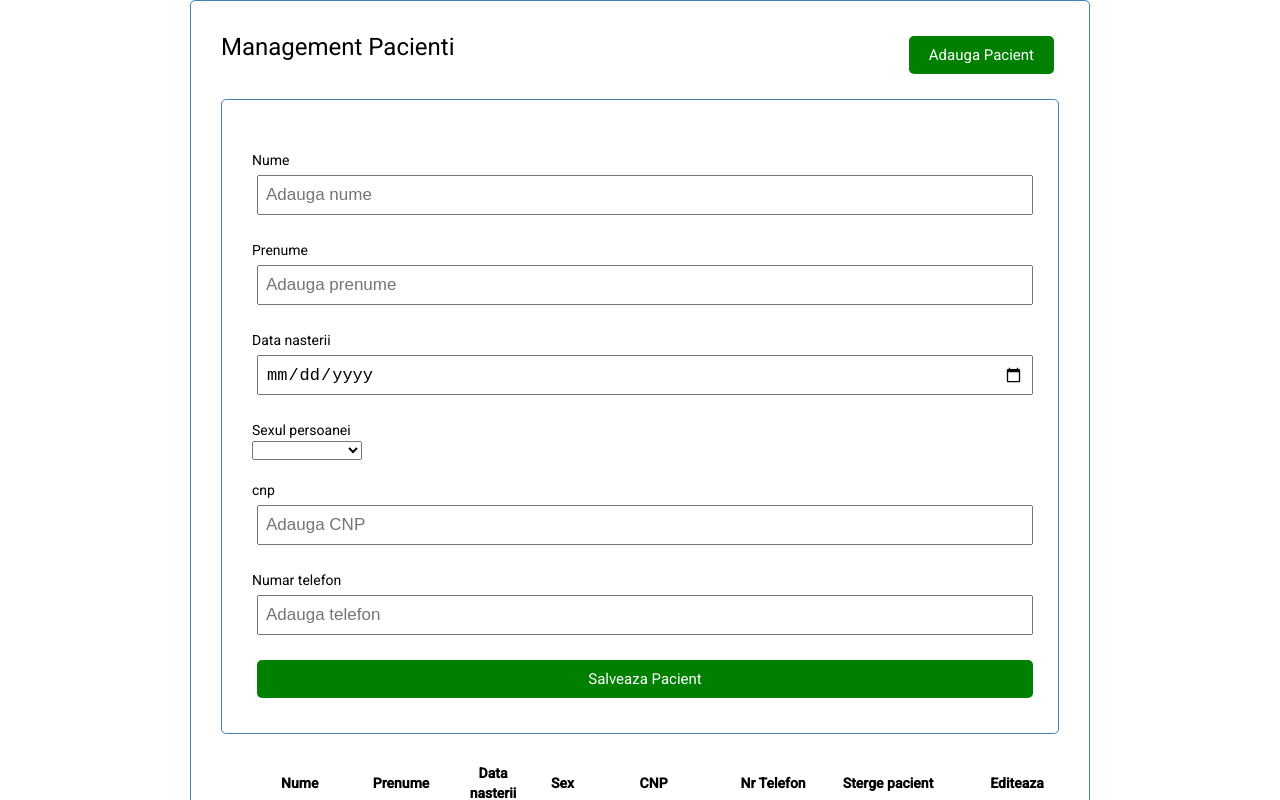
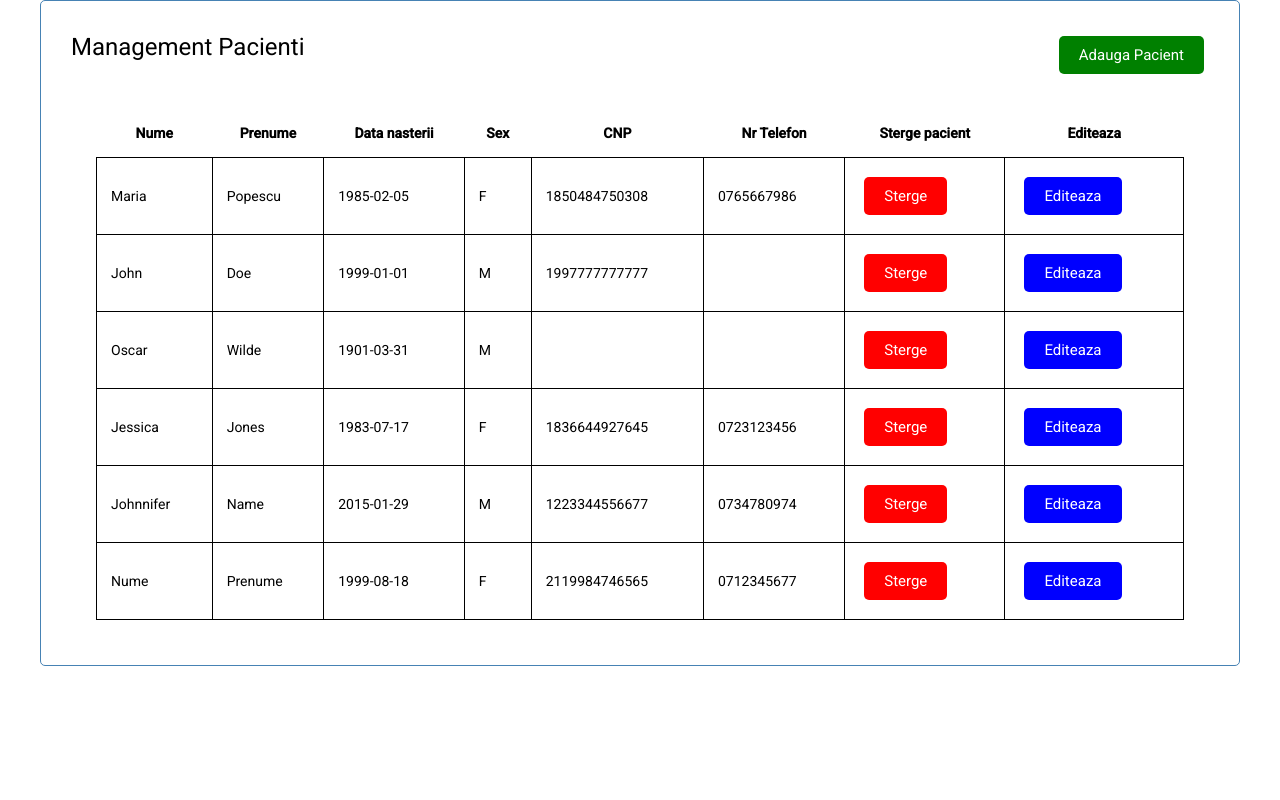
Before and after one commit to DianaGradinaru/angular-hw, an Angular app: page / in a window 1280 px wide. Shown: the top 800 px of the page. Built offline with nearby package versions, Linux system fonts and the light colour scheme; data requests are answered from the project's data file.

Commit message:
toggle addPacient implemented

```diff
--- a/db.json
+++ b/db.json
@@ -1,32 +1,5 @@
 {
   "pacienti": [
-    {
-      "id": 1,
-      "nume": "wfwegwegw",
-      "prenume": "Popescu",
-      "dataNasterii": "2/2/2000",
-      "sex": "F",
-      "cnp": 2888888888888,
-      "telefon": "0733123123"
-    },
-    {
-      "id": 2,
-      "nume": "wegweg",
-      "prenume": "Georgescu",
-      "dataNasterii": "3/3/2001",
-      "sex": "M",
-      "cnp": 1888888888888,
-      "telefon": "0733123124"
-    },
-    {
-      "id": 3,
-      "nume": "tewegwgest",
-      "prenume": "Ionescu",
-      "dataNasterii": "4/4/1980",
-      "sex": "F",
-      "cnp": 2888888888888,
-      "telefon": "0733123125"
-    },
     {
       "nume": "Maria ",
       "prenume": "Popescu",
@@ -62,6 +35,24 @@
       "cnp": 1836644927645,
       "telefon": "0723123456",
       "id": 7
+    },
+    {
+      "nume": "Johnnifer",
+      "prenume": "Name",
+      "dataNasterii": "2015-01-29",
+      "sex": "M",
+      "cnp": 1223344556677,
+      "telefon": "0734780974",
+      "id": 8
+    },
+    {
+      "nume": "Nume",
+      "prenume": "Prenume",
+      "dataNasterii": "1999-08-18",
+      "sex": "F",
+      "cnp": 2119984746565,
+      "telefon": "0712345677",
+      "id": 9
     }
   ]
 }
--- a/src/app/components/add-pacient/add-pacient.component.html
+++ b/src/app/components/add-pacient/add-pacient.component.html
@@ -1,4 +1,4 @@
-<div class="container">
+<div *ngIf="showAddPacient" class="container">
   <form class="add-form" #form="ngForm" (ngSubmit)="onSubmit(form)">
     <div class="form-control">
       <label for="nume">Nume</label>
--- a/src/app/components/add-pacient/add-pacient.component.ts
+++ b/src/app/components/add-pacient/add-pacient.component.ts
@@ -1,5 +1,7 @@
 import { Component, OnInit, Output, EventEmitter } from '@angular/core';
 import { NgForm } from '@angular/forms';
+import { UiService } from 'src/app/services/ui.service';
+import { Subscription } from 'rxjs';
 import * as moment from 'moment';
 import { Pacient } from 'src/app/Pacient';
 
@@ -17,8 +19,14 @@ export class AddPacientComponent implements OnInit {
   sex!: string;
   cnp!: number;
   telefon!: number;
+  showAddPacient!: boolean;
+  subscription!: Subscription;
 
-  constructor() {}
+  constructor(private uiService: UiService) {
+    this.subscription = this.uiService
+      .onToggle()
+      .subscribe((value) => (this.showAddPacient = value));
+  }
 
   ngOnInit(): void {}
   onSubmit(form: NgForm) {
--- a/src/app/components/header/header.component.html
+++ b/src/app/components/header/header.component.html
@@ -1,8 +1,8 @@
 <header>
   <h1>{{ title }}</h1>
   <app-button
-    color="green"
-    text="Adauga Pacient"
+    color="{{ showAddPacient ? 'red' : 'green' }}"
+    text="{{ showAddPacient ? 'Inchide' : 'Adauga Pacient' }}"
     (btnClick)="toggleAddPacient()"
   ></app-button>
 </header>
--- a/src/app/components/header/header.component.ts
+++ b/src/app/components/header/header.component.ts
@@ -1,20 +1,26 @@
 import { Component, OnInit } from '@angular/core';
+import { UiService } from 'src/app/services/ui.service';
+import { Subscription } from 'rxjs';
 
 @Component({
   selector: 'app-header',
   templateUrl: './header.component.html',
-  styleUrls: ['./header.component.css']
+  styleUrls: ['./header.component.css'],
 })
 export class HeaderComponent implements OnInit {
+  title: string = 'Management Pacienti';
+  showAddPacient!: boolean;
+  subscription!: Subscription;
 
-  title: string = 'Management Pacienti';
-
-  constructor() { }
-
-  ngOnInit(): void {
+  constructor(private uiService: UiService) {
+    this.subscription = this.uiService
+      .onToggle()
+      .subscribe((value) => (this.showAddPacient = value));
   }
 
+  ngOnInit(): void {}
+
   toggleAddPacient() {
-    console.log('toggle');
+    this.uiService.toggleAddPacient();
   }
 }
--- /dev/null
+++ b/src/app/services/ui.service.ts
@@ -0,0 +1,20 @@
+import { Injectable } from '@angular/core';
+import { Observable, Subject } from 'rxjs';
+@Injectable({
+  providedIn: 'root',
+})
+export class UiService {
+  private showAddPacient: boolean = false;
+  private subject = new Subject<any>();
+
+  constructor() {}
+
+  toggleAddPacient(): void {
+    this.showAddPacient = !this.showAddPacient;
+    this.subject.next(this.showAddPacient);
+  }
+
+  onToggle(): Observable<any> {
+    return this.subject.asObservable();
+  }
+}
--- a/src/styles.css
+++ b/src/styles.css
@@ -11,7 +11,7 @@ body {
 }
 
 .container {
-    max-width: 900px;
+    max-width: 1200px;
     margin: 0px auto;
     overflow: auto;
     min-height: 300px;
```
Also changed, not shown: src/app/mock-pacients.ts (deleted, +0 -31 lines), 1 other file (tests, documents, lock files or other folders).
